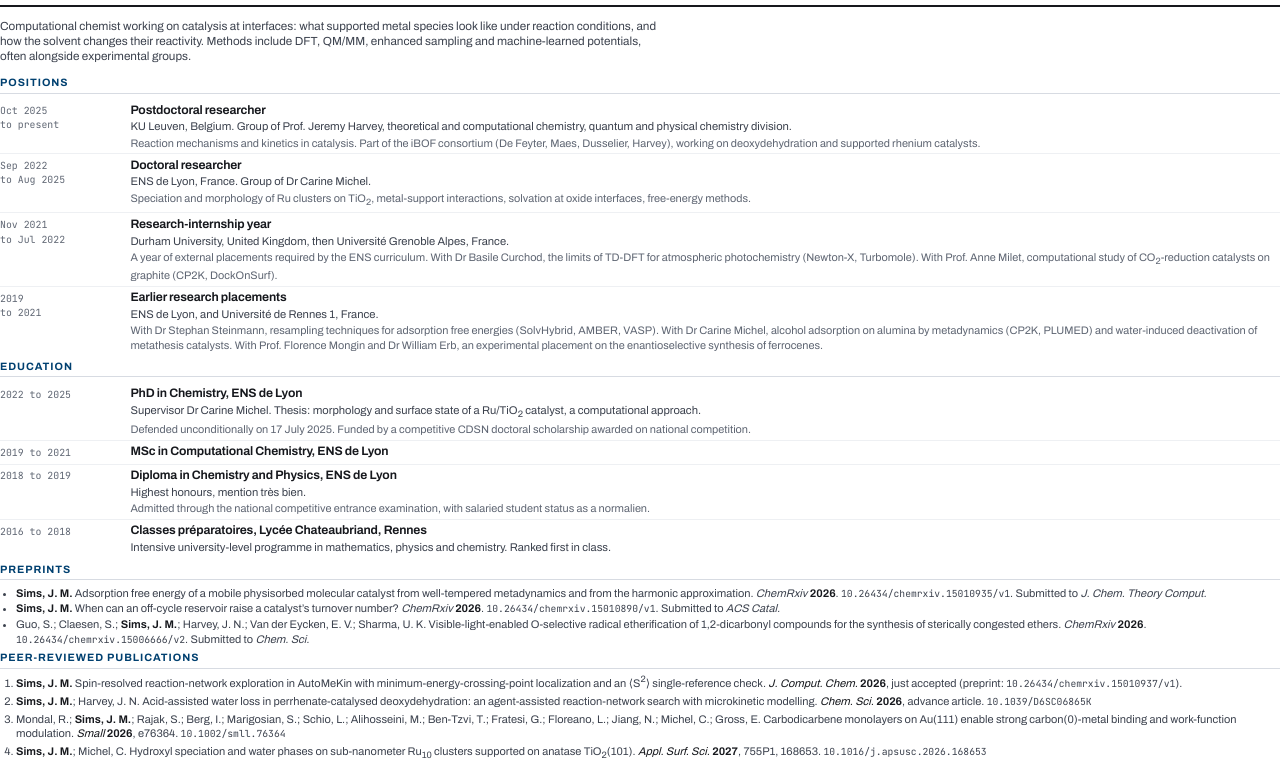
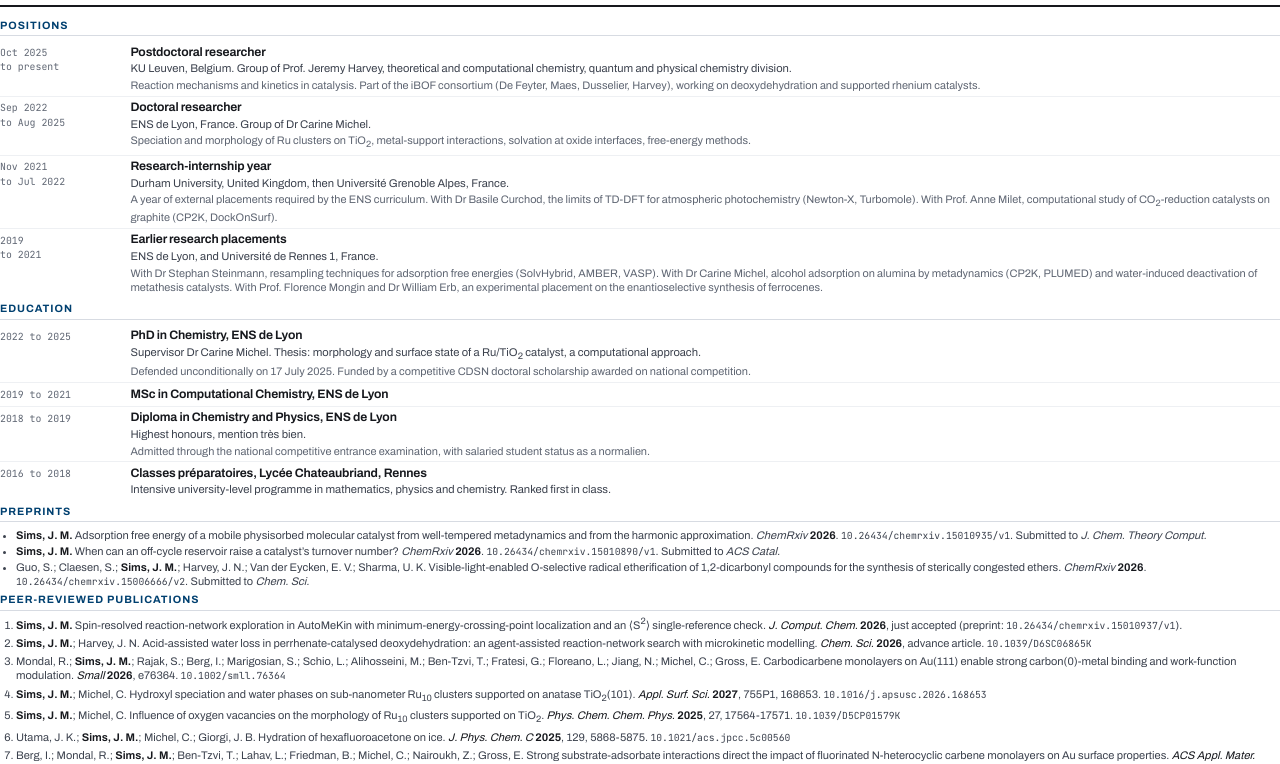
Before and after one commit to joshazerty/joshazerty.github.io, a plain HTML site: page build/cv-print.html in a window 1280 px wide. Shown: the part 81-845 px from the top of the page. Drawn offline with Linux system fonts and the light colour scheme.

Commit message:
CV: remove profile paragraph
Co-Authored-By: Claude Sonnet 5.5 <noreply@anthropic.com>
Claude-Session: https://claude.ai/code/session_01MevL2DLUXgy7m1AfDVafsJ

```diff
--- a/build/cv-print.html
+++ b/build/cv-print.html
@@ -200,13 +200,6 @@
   </div>
 </header>
 
-<p class="profile">
-  Computational chemist working on catalysis at interfaces: what supported
-  metal species look like under reaction conditions, and how the solvent changes
-  their reactivity. Methods include DFT, QM/MM, enhanced sampling and
-  machine-learned potentials, often alongside experimental groups.
-</p>
-
 <section>
   <h2>Positions</h2>
 
```
Also changed, not shown: 1 other file.
